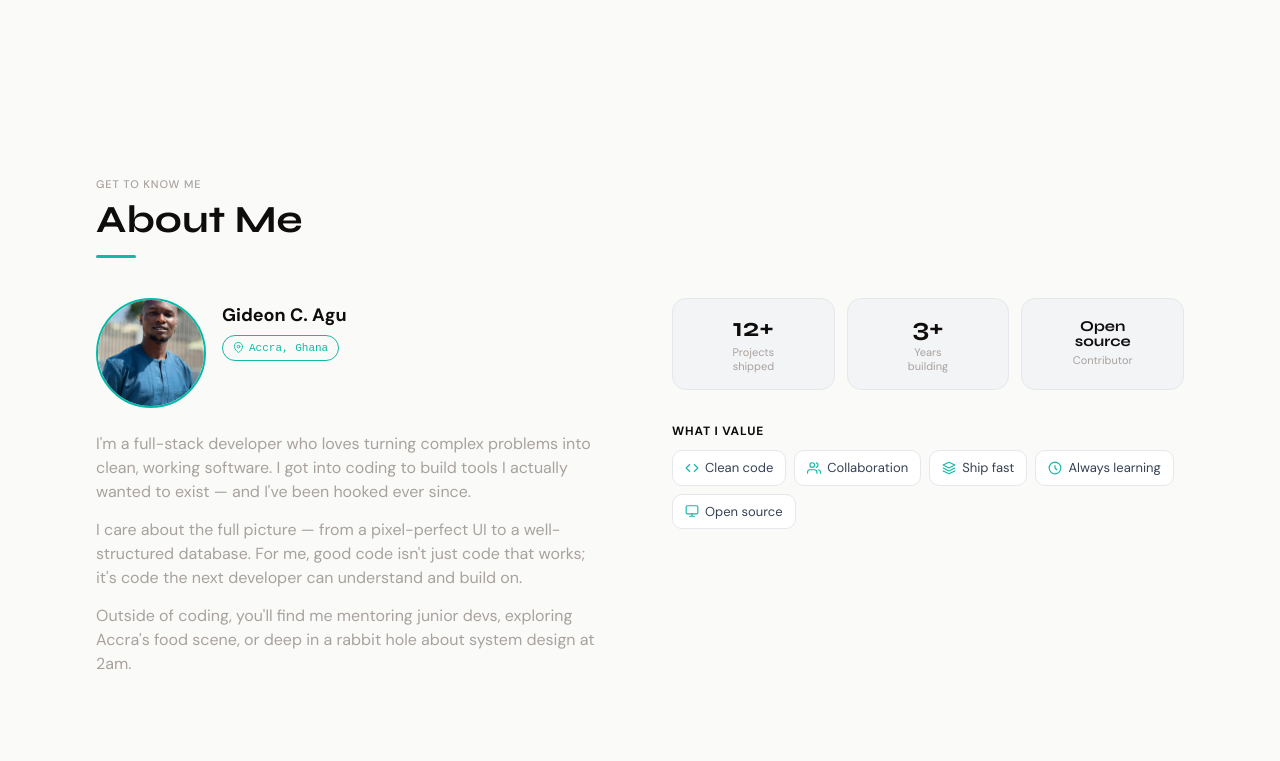
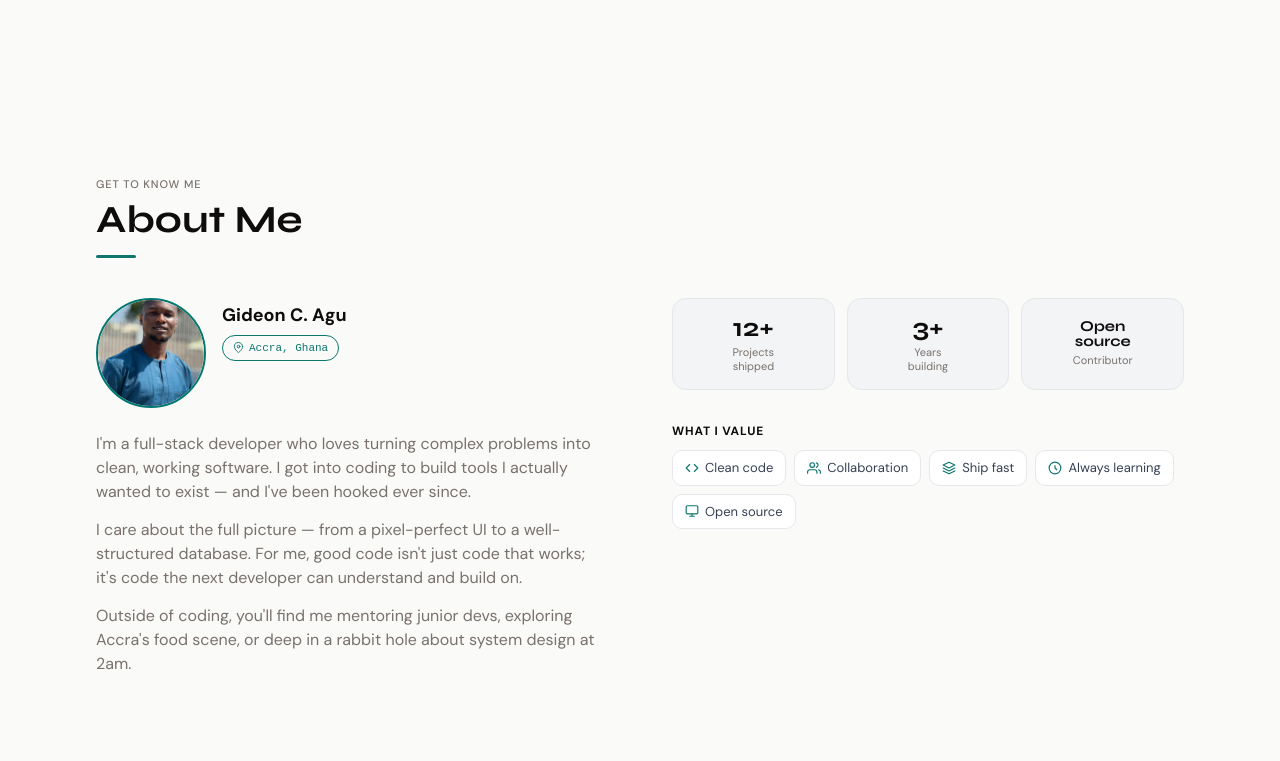
Before and after one commit to deonthedeveloper/Deon---My-Portfolio-v1, a website: page index.html in a window 1280 px wide. Shown: the part 676-1437 px from the top of the page. Drawn offline with nearby package versions, Linux system fonts and the light colour scheme.

Commit message:
In the light mode i made the teal accent colors darker for radability

```diff
--- a/css/input.css
+++ b/css/input.css
@@ -36,15 +36,16 @@
   --bg-color-2:      #f5f5f4;
   --text-primary: #0f0d0c;
   --color-text-2: #57534e;
-  --color-text-3: #a8a29e;
-  --color-accent: #14b8a6;
+  --color-text-3: #78716c;
+  --color-accent: #0f766e;
+  --color-accent-tint: #d8f8f3;
 }
 
 /* Tailwind-utility backed light-mode component styles */
 @layer components {
   .light .site-header { @apply bg-white/60 border-gray-200; }
   .light #desktop-nav a { @apply text-gray-700; }
-  .light #desktop-nav a.active { @apply text-teal-600; }
+  .light #desktop-nav a.active { @apply text-teal-700; }
 
   .light .project-card,
   .light .project-featured,
@@ -56,21 +57,25 @@
   }
 
   .light .project-link { @apply border-gray-300 text-gray-700 bg-transparent; }
-  .light .project-link.live { @apply bg-teal-500 text-white border-teal-500; }
+  .light .project-link.live { @apply bg-teal-700 text-white border-teal-700; }
 
   .light .project-thumb,
   .light .feat-thumb { @apply bg-gray-50; }
 
-  .light .about-avatar { @apply bg-gray-50 border-teal-500 text-teal-600; }
+  .light .about-avatar { @apply bg-gray-50 border-teal-700 text-teal-700; }
 
   .light .form-input,
   .light .form-textarea,
   .light .form-select { @apply bg-white text-gray-900 border-gray-300; }
 
-  .light .btn-primary { @apply bg-teal-500 text-white; }
+  .light .btn-primary { @apply bg-teal-700 text-white font-semibold; }
   .light .btn-outline { @apply border-gray-300 text-gray-700; }
 
   .light .social-link { @apply border-gray-200 text-gray-700 bg-transparent; }
+  .light .social-btn { @apply border-gray-200 text-gray-700 bg-white/80; }
+  .light .social-btn:hover { @apply border-teal-700 text-teal-700; }
+  .light .contact-download-card { @apply bg-gray-100 border-gray-200; }
+  .light .contact-download-card p { @apply text-gray-600; }
   .light .thumb-placeholder,
   .light .feat-thumb-placeholder { @apply text-gray-500; }
 
@@ -1235,8 +1240,16 @@ h1, h2, h3, h4, h5, h6 {
     margin-bottom: 8px;
     transition: border-color 0.2s;
   }
+  .contact-download-card {
+    padding: 16px 18px;
+    background: var(--bg-color-2);
+    border: 1px solid var(--color-text-2);
+    border-radius: 14px;
+    transition: border-color 0.2s;
+  }
 @media (hover: hover) and (pointer: fine) {
-  .contact-info-card:hover { border-color: var(--color-accent); }
+  .contact-info-card:hover,
+  .contact-download-card:hover { border-color: var(--color-accent); }
 }
 
   .contact-info-icon {
--- a/index.html
+++ b/index.html
@@ -1130,14 +1130,7 @@
 
 
                     <!-- CV download -->
-                    <div
-                    style="
-                        padding: 16px 18px;
-                        background: var(--text-secondary);
-                        border: 1px solid var(--color-text-2);
-                        border-radius: 14px;
-                        transition: border-color 0.2s;
-                    "
+                    <div class="contact-download-card"
                     onmouseover="this.style.borderColor='var(--color-accent)'"
                     onmouseout="this.style.borderColor='var(--color-text-2)'"
                     >
```
Also changed, not shown: css/output.css.
